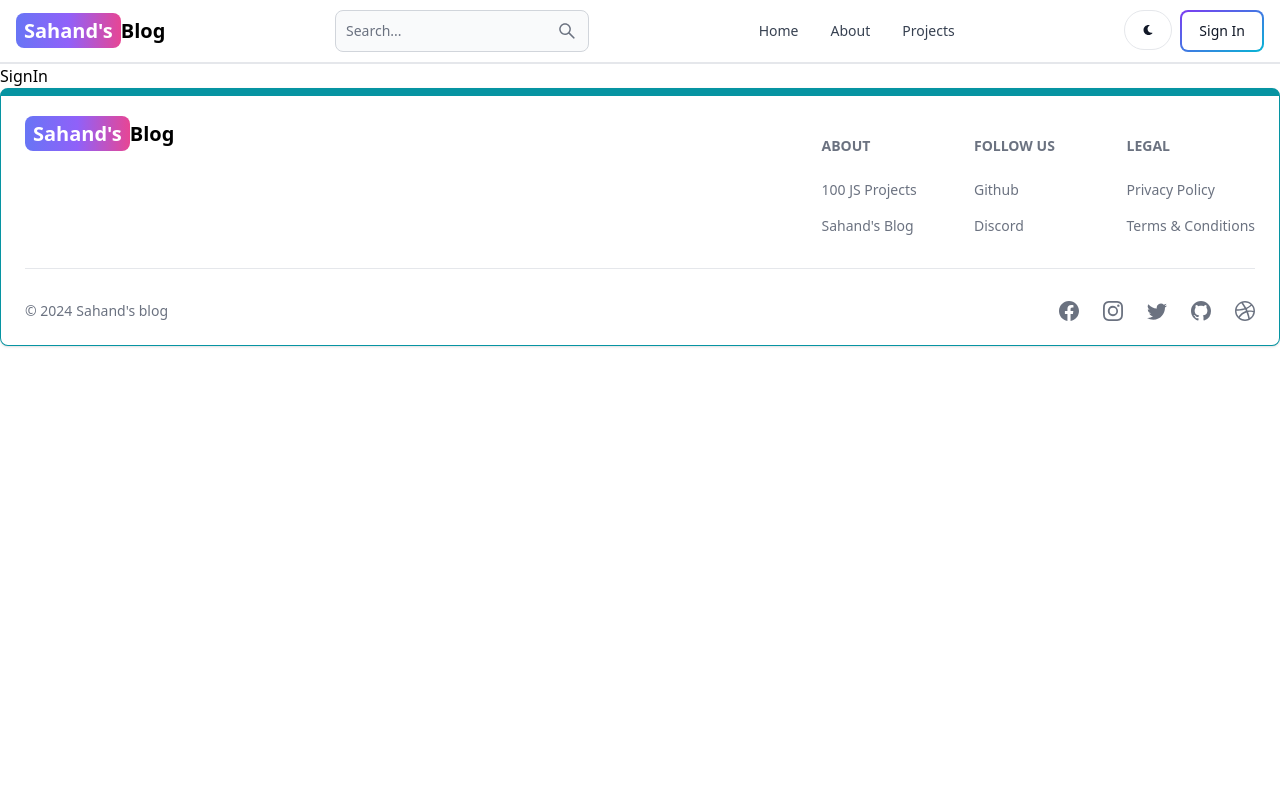
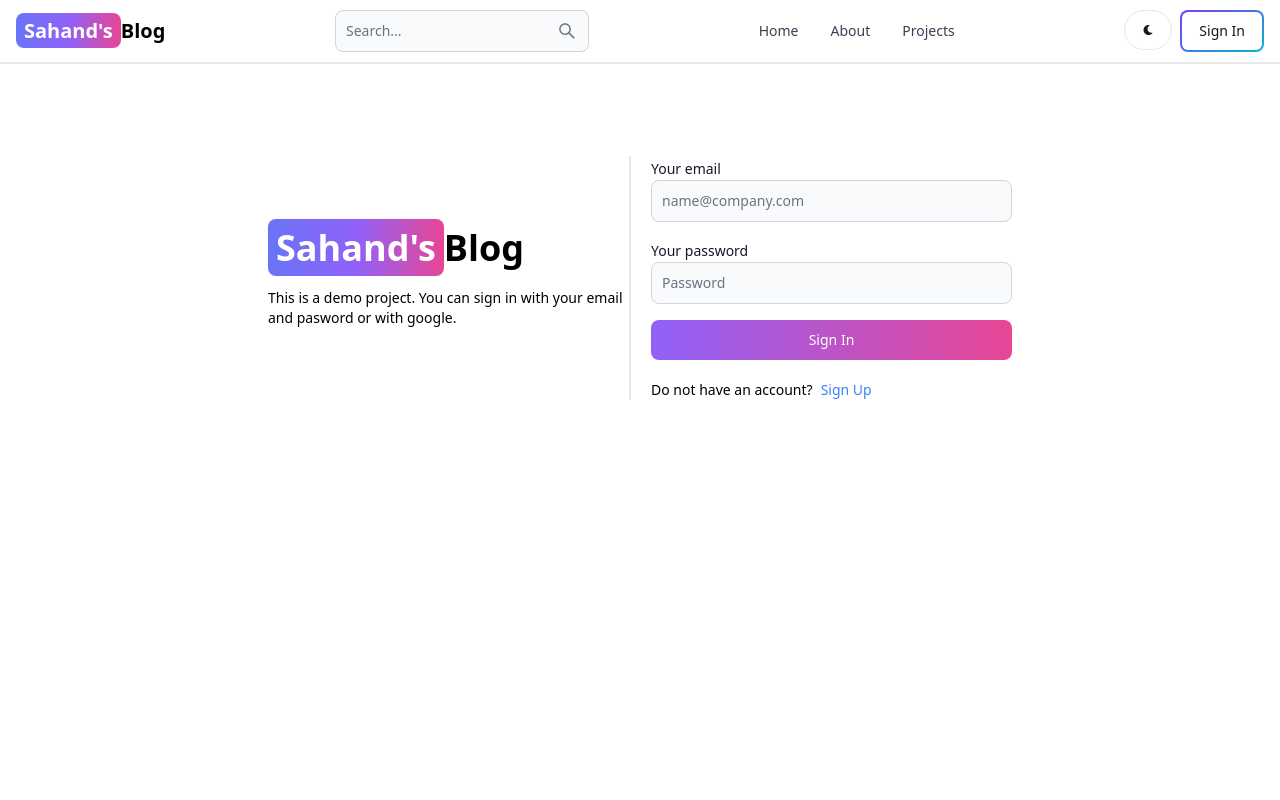
Before and after one commit to ankitmishra545/mern-blog, a React (Vite) app in the folder client/: page /sign-in in a window 1280 px wide. Shown: the top 800 px of the page. Built offline with nearby package versions, Linux system fonts and the light colour scheme.

Commit message:
sign in page functionality completed

```diff
--- a/client/src/pages/SignIn.jsx
+++ b/client/src/pages/SignIn.jsx
@@ -1,8 +1,92 @@
-import React from 'react'
+import { Link, useNavigate } from 'react-router-dom';
+import { Alert, Button, Label, Spinner, TextInput } from 'flowbite-react';
+import { useState } from 'react';
 
 const SignIn = () => {
+
+  const navigate = useNavigate();
+
+  const [formData, setFormData] = useState({});
+  const [errorMesage, setErrorMessage] = useState(null);
+  const [loading, setLoading] = useState(false);
+
+  const handleChange = (e) => {
+    setFormData({...formData, [e.target.id]: e.target.value.trim() })
+  }
+
+  const handleSubmit = async(e) => {
+    e.preventDefault();
+    if(!formData.email || !formData.password){
+      return setErrorMessage('Please fill all fields!');
+    }
+
+    try {
+      setLoading(true);
+      setErrorMessage(null);
+      const res = await fetch('/api/auth/signin', {
+        method: 'POST',
+        headers: {'Content-Type': 'application/json'},
+        body: JSON.stringify(formData),
+      });
+      const data = await res.json();
+      if(data.success === false){
+        return setErrorMessage(data.message);
+      }
+      setLoading(false);
+      if(res.ok){
+        navigate('/');
+      }
+    } catch (error) {
+      setLoading(false);
+      setErrorMessage(data.message);
+    }
+  };
+
   return (
-    <div>SignIn</div>
+    <div className="min-h-screen mt-20">
+      <div className='flex p-3 max-w-3xl mx-auto flex-col md:flex-row gap-5'>
+        {/*left side */}
+        <div className='flex-1 flex flex-col justify-center items-start md:border-r-2'>
+          <Link to='/' className='font-bold dark:text-white text-4xl'>
+            <span className='px-2 py-1 bg-gradient-to-r from-indigo-500 via-purple-500 to-pink-500 rounded-lg text-white'>Sahand's</span>
+            Blog
+          </Link>
+          <p className='text-sm mt-5'>This is a demo project. You can sign in with your email and pasword or with google.</p>
+        </div>
+        {/*right  side */}
+        <div className='flex-1'>
+          <form onSubmit={handleSubmit} className='flex flex-col gap-4'>
+            <div>
+              <Label value='Your email' />
+              <TextInput type='email' placeholder='name@company.com' id='email' onChange={handleChange} />
+            </div>
+            <div>
+              <Label value='Your password' />
+              <TextInput type='password' placeholder='Password' id='password' onChange={handleChange} />
+            </div>
+            <Button gradientDuoTone='purpleToPink' type='submit' disabled={loading}>
+              {loading ? (
+                <>
+                  <Spinner size='sm'/>
+                  <span className='pl-3'>Loading...</span>
+                </>
+              ) : 'Sign In'}
+            </Button>
+          </form>
+          <div className='flex text-sm mt-5 gap-2'>
+            <span>Do not have an account?</span>
+            <Link to='/sign-up' className='text-blue-500 hover:underline'>
+              Sign Up
+            </Link>
+          </div>
+          {errorMesage && (
+            <Alert className='mt-5' color='failure'>
+              {errorMesage}
+            </Alert>
+          )}
+        </div>
+      </div>
+    </div>
   )
 }
 
--- a/client/src/pages/SignUp.jsx
+++ b/client/src/pages/SignUp.jsx
@@ -14,12 +14,10 @@
     setFormData({...formData, [e.target.id]: e.target.value.trim() })
   }
 
-  console.log(errorMesage)
-
   const handleSubmit = async(e) => {
     e.preventDefault();
-    if(!formData.username || !formData.email || formData.password){
-      setErrorMessage('Please fill all fields!');
+    if(!formData.username || !formData.email || !formData.password){
+      return setErrorMessage('Please fill all fields!');
     }
 
     try {
```
